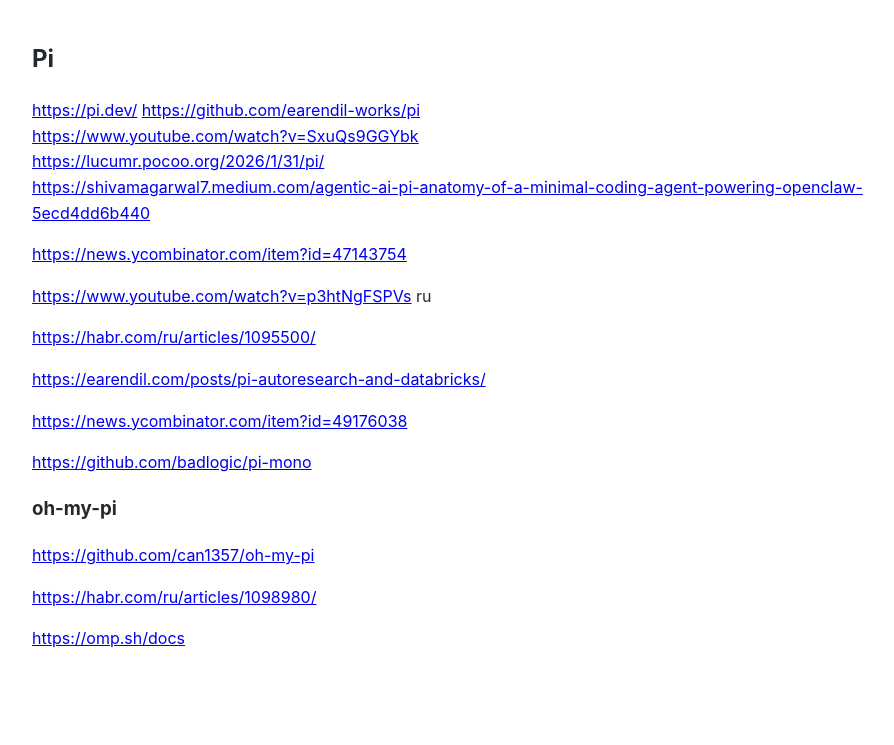
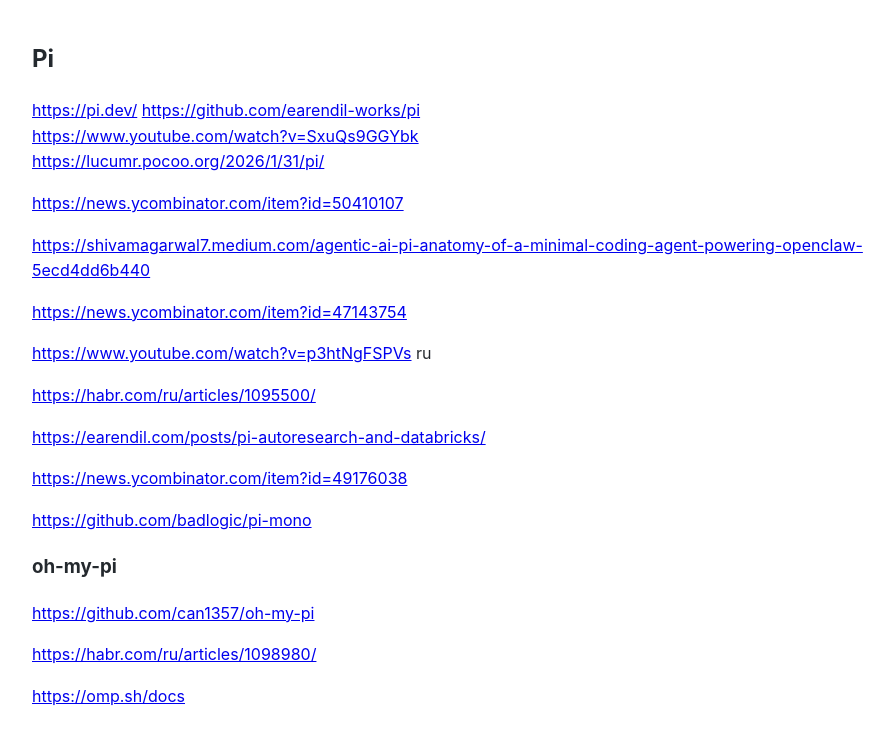
Before and after one commit to Michael-Lubinsky/michael-lubinsky.github.com, a Jekyll site: the page built from agent/pi.md, in a window 1280 px wide. Shown: the top 745 px of the page, without its empty margins (158-1052 px from the left). Built offline with Jekyll 4.4.1, drawn with Linux system fonts in a browser that asks for light colours; our own code applies the rules of GitHub Pages for plain Markdown files.

Commit message:
Update pi.md

```diff
--- a/agent/pi.md
+++ b/agent/pi.md
@@ -4,6 +4,9 @@
 <https://pi.dev/> <https://github.com/earendil-works/pi>
 <https://www.youtube.com/watch?v=SxuQs9GGYbk>
 <https://lucumr.pocoo.org/2026/1/31/pi/>
+
+<https://news.ycombinator.com/item?id=50410107>
+
 <https://shivamagarwal7.medium.com/agentic-ai-pi-anatomy-of-a-minimal-coding-agent-powering-openclaw-5ecd4dd6b440>
 
 <https://news.ycombinator.com/item?id=47143754>
```
